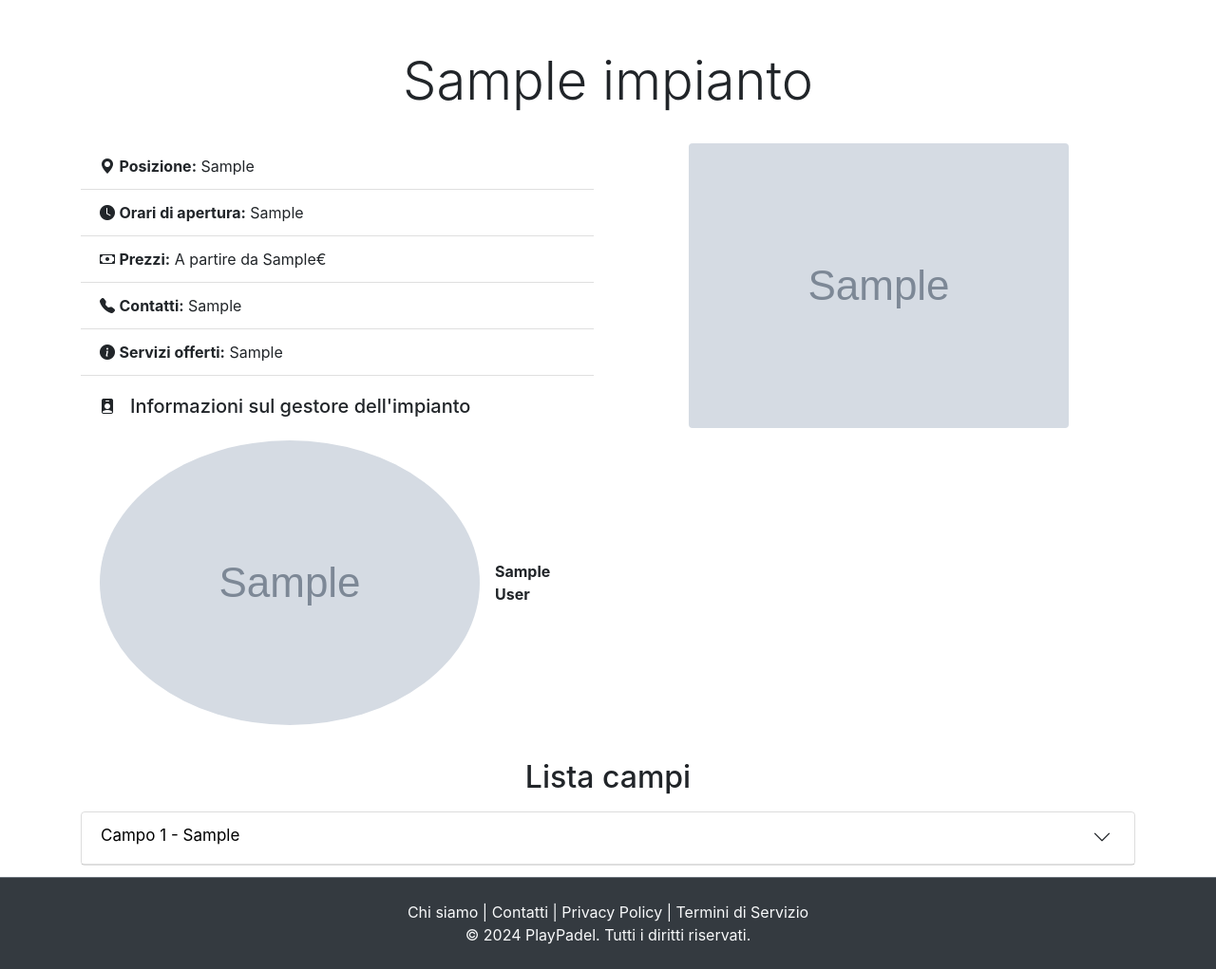
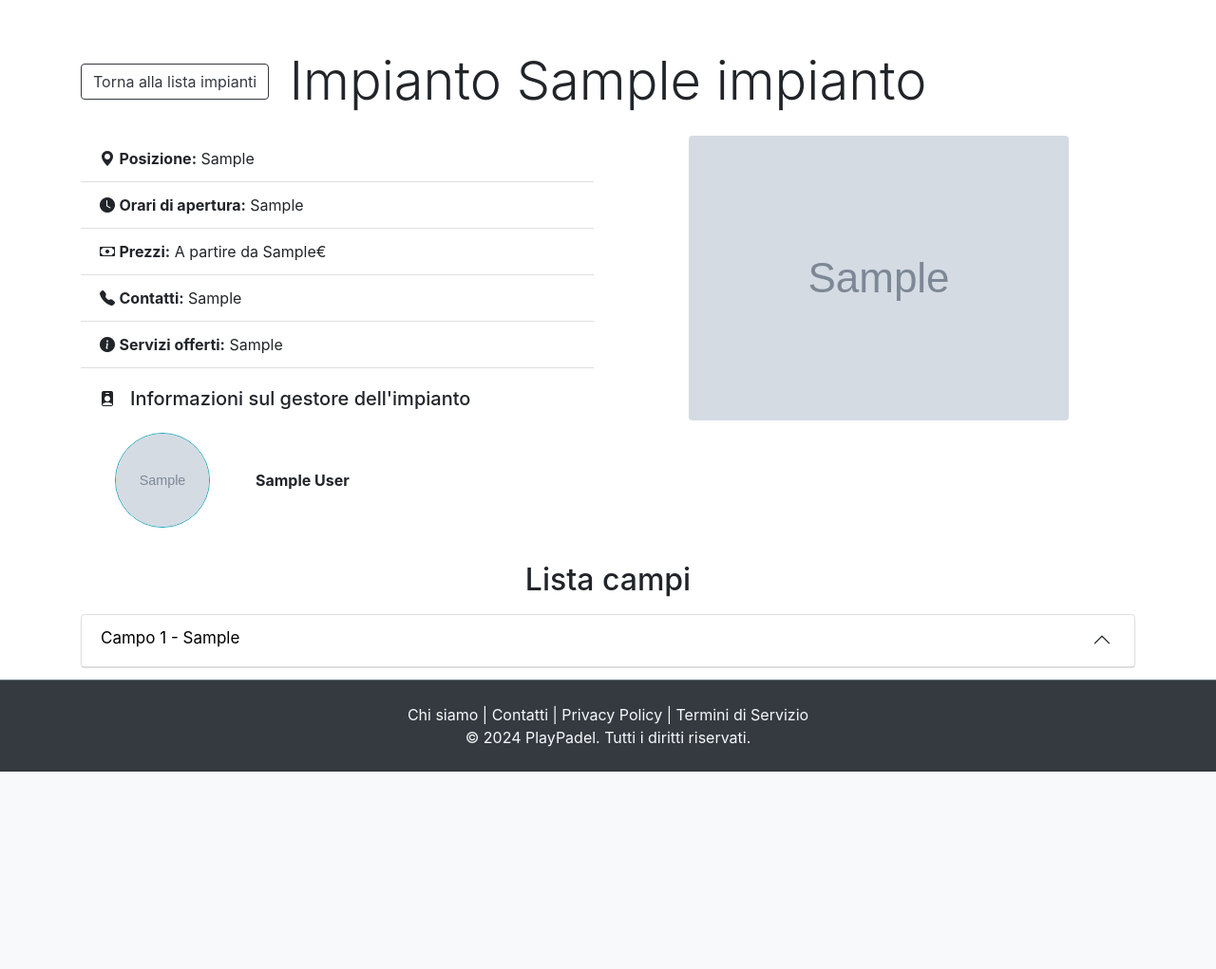
Before and after one commit to giammy02/progTW, a Django app: a page that uses playPadel/templates/playPadel/base.html in a window 1280 px wide. Shown: the part 71-1092 px from the top of the page at 95% size. After the commit the page ends 884 px from the top, so only its background shows below. Run offline with Django 4.2, Linux system fonts and the light colour scheme; tables that the repository leaves empty hold one stand-in row (values such as "Sample post"); grey boxes marked "Sample" are stand-in pictures; some libraries are stand-ins or nearby versions.

Commit message:
Commit before vacay

```diff
--- a/playPadel/playPadel/settings.py
+++ b/playPadel/playPadel/settings.py
@@ -122,7 +122,7 @@ STATIC_URL = 'static/'
 
 STATICFILES_DIRS = [os.path.join(BASE_DIR, "static")]
 
-MEDIA_ROOT = os.path.join(BASE_DIR, "static/img/profile_pics")
+MEDIA_ROOT = os.path.join(BASE_DIR, "static/img/")
 
 # Default primary key field type
 # https://docs.djangoproject.com/en/4.2/ref/settings/#default-auto-field
--- a/playPadel/static/css/impianto_detail_style.css
+++ b/playPadel/static/css/impianto_detail_style.css
@@ -1,10 +1,4 @@
-.rotate {
-    -moz-transition: all .3s linear;
-    -webkit-transition: all .3s linear;
-    transition: all .3s linear;
+.card-header.collapsed .bi-chevron-up {
+  transform: rotate(180deg);
+    transition: .3s ease-in-out;
 }
-.rotate.down {
-    -moz-transform:rotate(180deg);
-    -webkit-transform:rotate(180deg);
-    transform:rotate(180deg);
-}
--- a/playPadel/templates/playPadel/base.html
+++ b/playPadel/templates/playPadel/base.html
@@ -8,6 +8,7 @@
         <link rel="icon" href="{% static '/img/favicon.ico' %}">
         <link rel="stylesheet" href="https://cdn.jsdelivr.net/npm/bootstrap@4.0.0/dist/css/bootstrap.min.css" integrity="sha384-Gn5384xqQ1aoWXA+058RXPxPg6fy4IWvTNh0E263XmFcJlSAwiGgFAW/dAiS6JXm" crossorigin="anonymous">
         <link rel="stylesheet" href="https://cdn.jsdelivr.net/npm/bootstrap-icons@1.11.3/font/bootstrap-icons.min.css">
+        {% block head %} {% endblock %}
     </head>
     <body class="position-relative">
 
--- a/playPadel/website/models.py
+++ b/playPadel/website/models.py
@@ -27,7 +27,7 @@ class Impianto(models.Model):
     gestore = models.ForeignKey(Gestore, on_delete=models.CASCADE)
     nome = models.CharField(max_length=100, blank=False, null=False)
     slug = models.SlugField(null=False, unique=True, default=slugify(nome))
-    foto = models.ImageField(upload_to='media/profile_pics', blank=True, null=True)
+    foto = models.ImageField(upload_to='media', blank=True, null=True)
     numero_campi = models.IntegerField(blank=False, null=False)
     posizione = models.CharField(max_length=255, blank=False, null=False)
     orari = models.CharField(max_length=255)
--- a/playPadel/website/templates/website/impianti.html
+++ b/playPadel/website/templates/website/impianti.html
@@ -1,6 +1,10 @@
 {% extends "playPadel/base.html" %}
 
 {% load static %}
+
+{% block head %}
+<link rel="stylesheet" href="{% static '/css/impianto_style.css' %}">
+{% endblock %}
 
 {% block title %} PlayPadel - Impianti {% endblock %}
 
@@ -12,7 +16,7 @@
             <div class="card-deck justify-content-center">
                 {% for impianto in object_list %}
                     <div class="card my-3" style="min-width: 21rem; max-width: 21rem;">
-                        <img class="card-img-top" src="{% static 'img/profile_pics' %}/{{ impianto.foto }}" alt="Foto impianto" style="max-height: 15rem; min-height:15rem; opacity: 0.9;  object-fit: cover; object-position: center">
+                        <img class="card-img-top" src="{% static 'img/media' %}/{{ impianto.foto }}" alt="Foto impianto" style="max-height: 15rem; min-height:15rem; opacity: 0.9;  object-fit: cover; object-position: center">
                         <div class="card-body">
                             <h5 class="card-title">{{ impianto.nome }}</h5>
                             <p class="card-text">{{ impianto.posizione }}</p>
--- a/playPadel/website/templates/website/impianto_detail.html
+++ b/playPadel/website/templates/website/impianto_detail.html
@@ -2,7 +2,9 @@
 
 {% load static %}
 
+{% block head %}
 <link rel="stylesheet" href="{% static '/css/impianto_detail_style.css' %}">
+{% endblock %}
 
 {% block title %} PlayPadel - {{ object.nome }} {% endblock %}
 
@@ -10,10 +12,16 @@
 
     <section class="section py-1" style="min-height: 83vh;">
         <div class="container mt-5">
-            <div class="row">
-                <div class="col text-center">
-                    <h2 class="display-4">{{ object.nome }}</h2>
+            <div class="row align-items-center">
+                <div class="col-md-2 text-left">
+                    <a href="{% url 'website:impianti' %}" class="btn btn-outline-dark">
+                        Torna alla lista impianti
+                    </a>
                 </div>
+                <div class="col-md-8 text-center">
+                    <h1 class="display-4 mb-0">Impianto {{ object.nome }}</h1>
+                </div>
+                <div class="col-md-2"></div>
             </div>
             <div class="row mt-4">
                 <div class="col-md-6">
@@ -45,16 +53,15 @@
                                     <h5 class="ml-3 mt-2">Informazioni sul gestore dell'impianto</h5>
                                 </div>
                                 <div class="d-flex align-items-center mt-3">
-                                    <img src="{% static 'img/profile_pics' %}/{{ object.gestore.foto }}" class="rounded-circle" alt="Foto del gestore">
-                                    <p class="ml-3 mb-0"><strong>{{ object.gestore.user.first_name }} {{ object.gestore.user.last_name }}</strong></p>
+                                    <img src="{% static 'img/profile_pics' %}/{{ object.gestore.foto }}" class="rounded-circle ml-3 border border-info" alt="Foto del gestore" style="width: 100px; height: 100px;">
+                                    <p class="ml-5 mb-0"><strong>{{ object.gestore.user.first_name }} {{ object.gestore.user.last_name }}</strong></p>
                                 </div>
                             </div>
                         </li>
                     </ul>
-
                 </div>
                 <div class="col-md-6 text-center">
-                    <img src="{% static 'img/profile_pics' %}/{{ object.foto }}" class="img-fluid rounded" alt="Foto dell'impianto">
+                    <img src="{% static 'img/media' %}/{{ object.foto }}" class="img-fluid rounded" alt="Foto dell'impianto">
                 </div>
             </div>
             <div class="row mt-4">
@@ -62,13 +69,13 @@
                     <h2>Lista campi</h2>
                 </div>
             </div>
-            <div class="accordion" id="accordion">
+            <div id="accordion">
                 {% for i in campo %}
                     <div class="card bg-transparent my-2" style="border: 1px solid #ddd;">
-                        <div class="card-header bg-transparent" style="cursor: pointer" data-toggle="collapse" data-target="#collapse{{ forloop.counter }}" aria-expanded="false">
+                        <a class="card-header bg-transparent" style="cursor: pointer" data-toggle="collapse" data-target="#collapse{{ forloop.counter }}" aria-expanded="false">
                             <span class="title" style="font-size: 17px; color: #000">Campo {{ forloop.counter }} - {{ i.tipologia }}</span>
-                            <span class="accicon float-right" style="font-size: 20px; width: 1.2em;"><i class="bi bi-chevron-down rotate"></i></span>
-                        </div>
+                            <span class="accicon float-right" style="font-size: 20px; width: 1.2em;"><i class="bi bi-chevron-up"></i></span>
+                        </a>
                         <div id="collapse{{ forloop.counter }}" class="collapse hidden" data-parent="#accordion">
                             <div class="card-body" style="border-top: 1px solid #ddd;">
                                 Orari...
@@ -81,9 +88,3 @@
     </section>
 
 {% endblock %}
-
-<script>
-    $(".rotate").click(function(){
-        $(this).toggleClass("down");
-    });
-</script>
```
Also changed, not shown: playPadel/static/img/media/padel_city.jpg (renamed from playPadel/static/img/profile_pics/padel_city.jpg), playPadel/static/img/media/padel_club_roma.jpeg (renamed from playPadel/static/img/profile_pics/padel_club_roma.jpeg), playPadel/static/img/media/padel_infinity.png (renamed from playPadel/static/img/profile_pics/padel_infinity.png), playPadel/static/img/media/padel_village_napoli.jpg (renamed from playPadel/static/img/profile_pics/padel_village_napoli.jpg), playPadel/static/img/media/padel_world.jpeg (renamed from playPadel/static/img/profile_pics/padel_world.jpeg), playPadel/static/img/media/sporting_club.jpg (renamed from playPadel/static/img/profile_pics/sporting_club.jpg), playPadel/website/migrations/0008_alter_impianto_foto.py (added).
